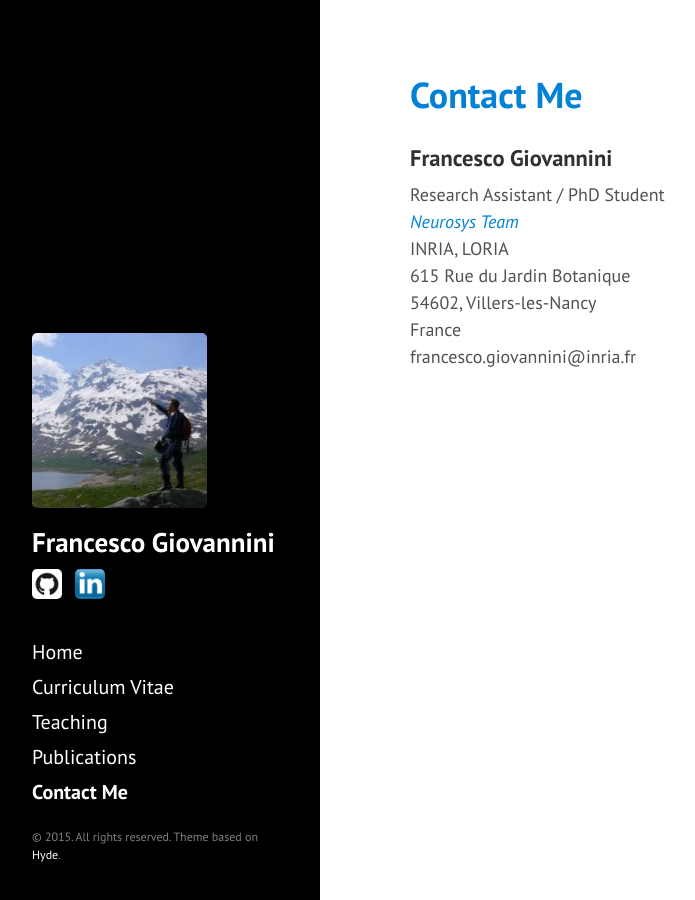
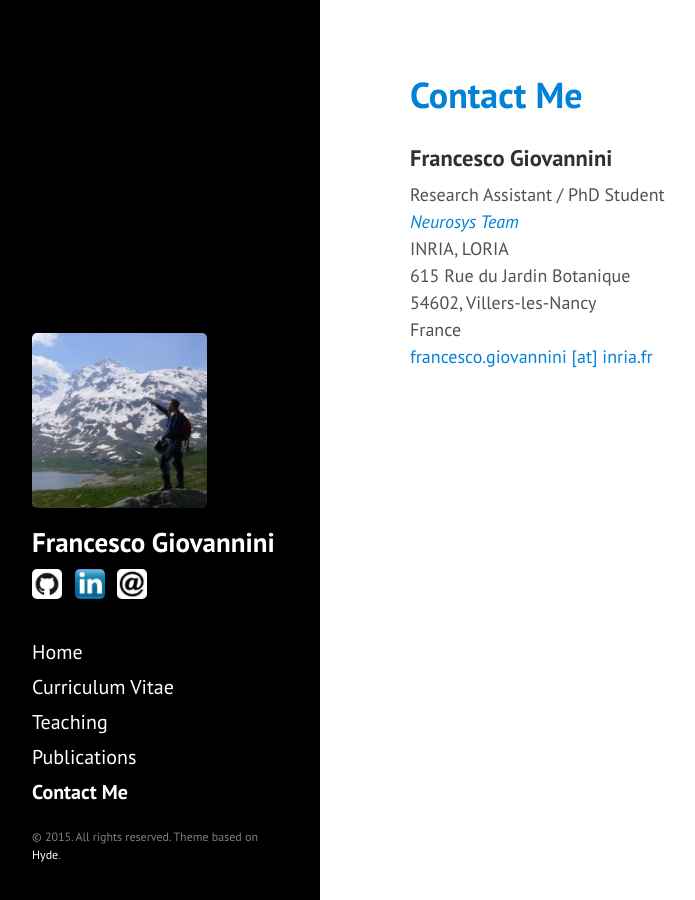
Before and after one commit to JoErNanO/joernano.github.io, a Jekyll site: the page built from pages/20-contact-me.md, in a window 1280 px wide. Shown: the whole page, without its empty margins (4-699 px from the left). Built offline with Jekyll 4.4.1, drawn with Linux system fonts in a browser that asks for light colours; Markdown is read by kramdown in place of the engine named in the settings.

Commit message:
[IMG] Add email icon with link to 'safe' email.

```diff
--- a/_config.yml
+++ b/_config.yml
@@ -23,6 +23,7 @@ author:
 icons:
     github: 'img/github.png'
     linkedin: 'img/linkedin.png'
+    email: 'img/email.png'
 
 paginate:         5
 
--- a/_includes/sidebar.html
+++ b/_includes/sidebar.html
@@ -10,6 +10,7 @@
         <div class="sidebar-about-icons">
           <a href="https://github.com/JoErNanO"><img src="{{ site.baseurl }}{{ site.icons.github }}" alt="github"></a>
           <a href="https://www.linkedin.com/in/francescogiovannini"><img src="{{ site.baseurl }}{{ site.icons.linkedin }}" alt="linkedin"></a>
+          <a href="mailto:francesco.giovannini[at]inria.fr"><img src="{{ site.baseurl }}{{ site.icons.email }}" alt="email"></a>
       </div>
       <p style="clear: both;">
       <!-- <p>{{ site.description }}</p> -->
--- a/pages/20-contact-me.md
+++ b/pages/20-contact-me.md
@@ -4,10 +4,10 @@ title: Contact Me
 ---
 
 ### Francesco Giovannini
-Research Assistant / PhD Student <br />
-[<em>Neurosys Team</em>](http://neurosys.loria.fr) <br />
-INRIA, LORIA <br />
-615 Rue du Jardin Botanique <br />
-54602, Villers-les-Nancy <br />
-France <br />
-francesco.giovannini@inria.fr <br />
+Research Assistant / PhD Student
+[*Neurosys Team*](http://neurosys.loria.fr)
+INRIA, LORIA
+615 Rue du Jardin Botanique
+54602, Villers-les-Nancy
+France
+[francesco.giovannini [at] inria.fr](mailto:francesco.giovannini[at]inria.fr)
```
Also changed, not shown: img/email.png (added), img/email.svg (added).
